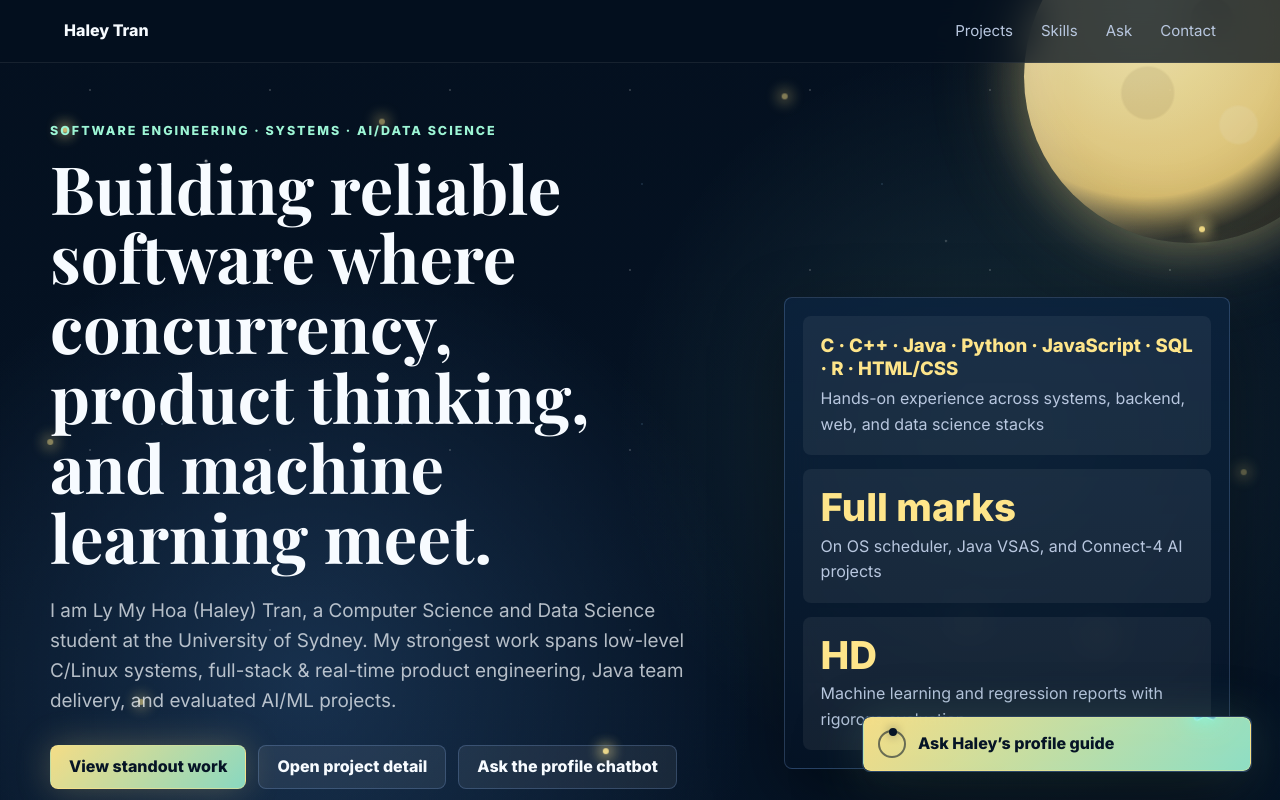
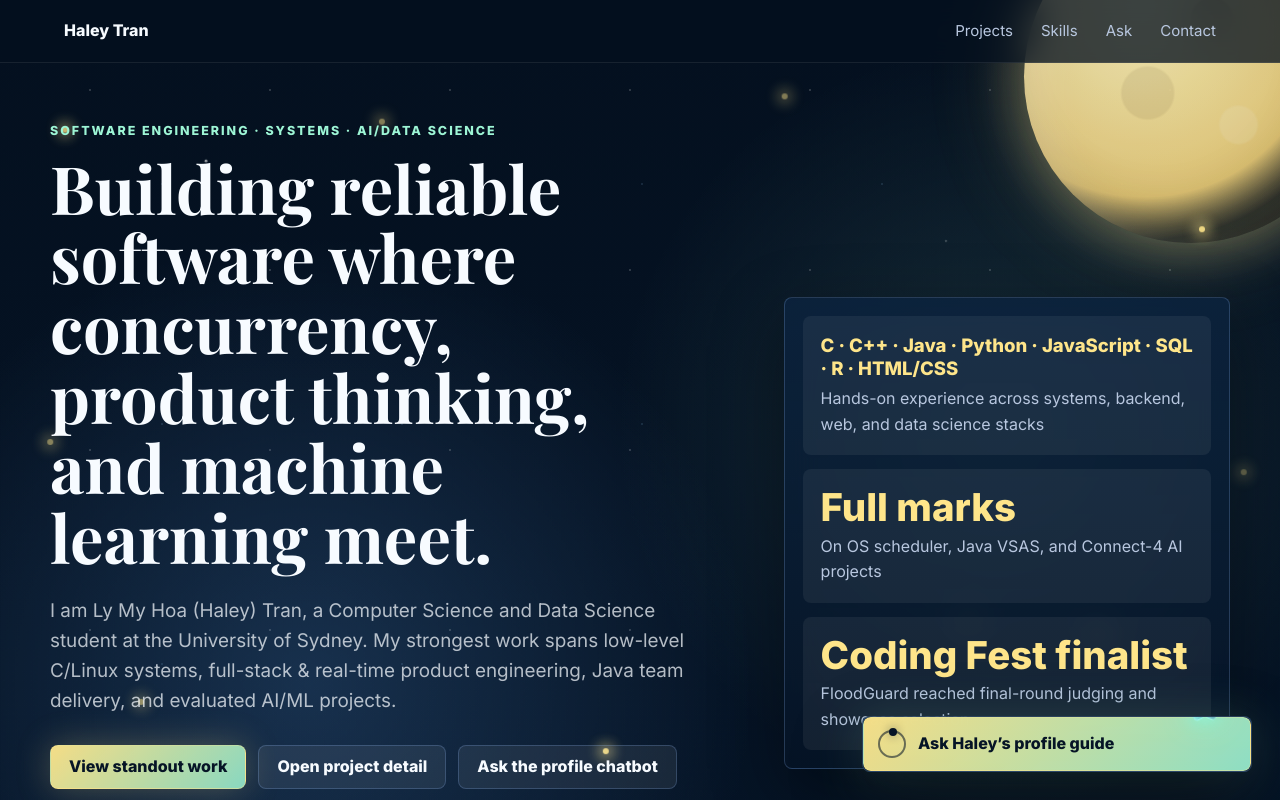
Before and after one commit to HaleyyT/portfolio, a website built with Vite: page index.html in a window 1280 px wide. Shown: the top 800 px of the page. Built offline with nearby package versions, Linux system fonts and the light colour scheme.

Commit message:
Sharpen recruiter CTA copy

```diff
--- a/index.html
+++ b/index.html
@@ -72,8 +72,8 @@
             <p>On OS scheduler, Java VSAS, and Connect-4 AI projects</p>
           </div>
           <div class="signal">
-            <span>HD</span>
-            <p>Machine learning and regression reports with rigorous evaluation</p>
+            <span>Coding Fest finalist</span>
+            <p>FloodGuard reached final-round judging and showcase selection</p>
           </div>
         </aside>
       </section>
```
Also changed, not shown: projects.html (+1 -1 lines).
